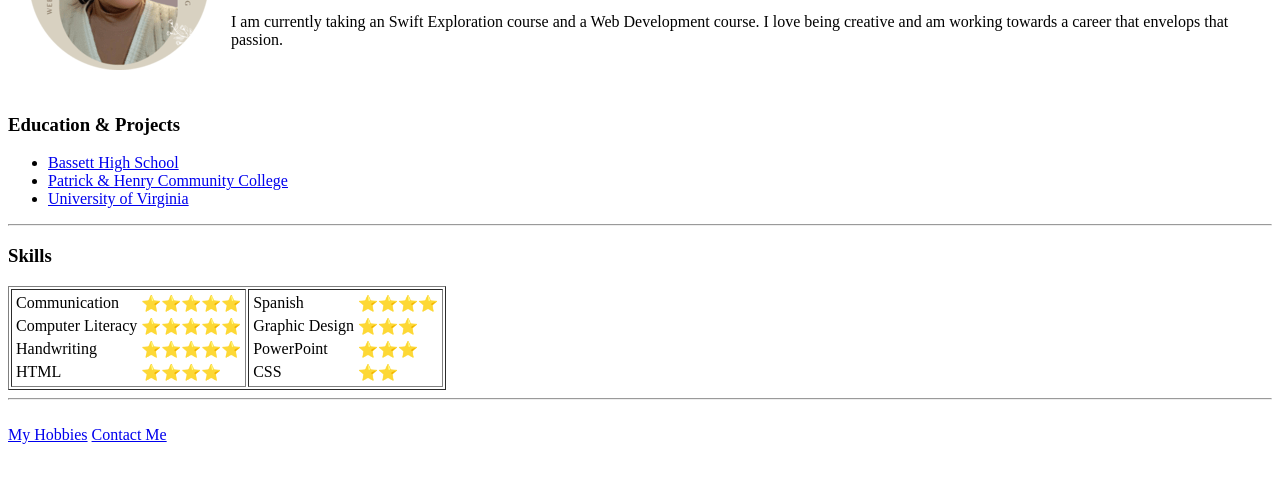
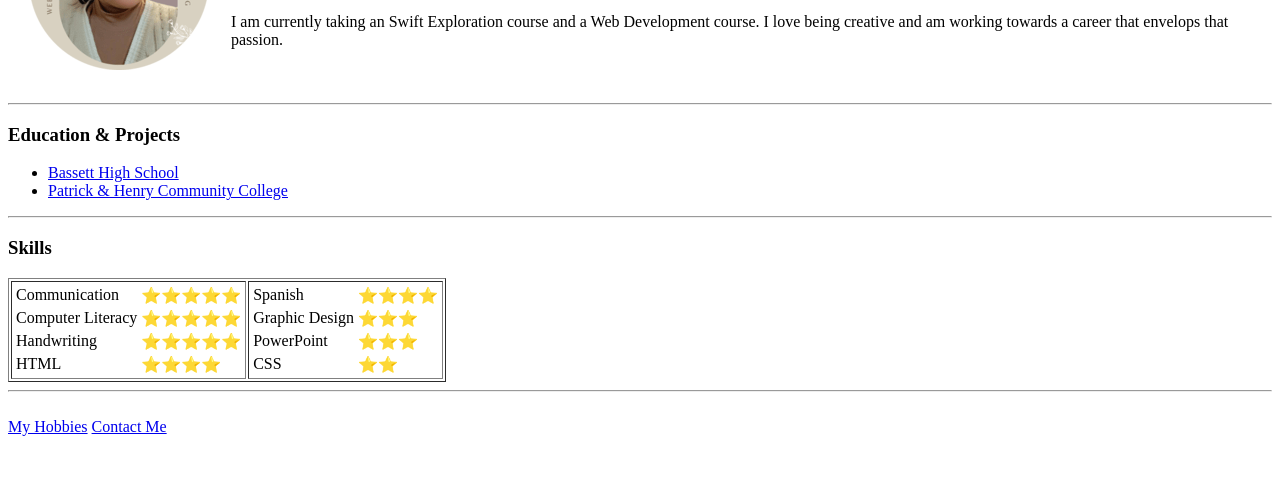
Before and after one commit to jmurillo20/cv, a plain HTML site: page index.html in a window 1280 px wide. Shown: the part 139-622 px from the top of the page. Drawn offline with Linux system fonts and the light colour scheme.

Commit message:
Add <hr> segment

```diff
--- a/index.html
+++ b/index.html
@@ -13,12 +13,11 @@
                     <p>I am currently taking an Swift Exploration course and a Web Development course. I love being creative and am working towards a career that envelops that passion.</p></td>
             </tr>
         </table>
-
+        <hr>
         <h3>Education & Projects</h3>
         <ul>
             <li><a href="https://www.henry.k12.va.us/bassett/">Bassett High School</a></li>
             <li><a href="https://www.patrickhenry.edu/homepage.php">Patrick & Henry Community College</a></li>
-            <li><a href="https://www.virginia.edu/">University of Virginia</a></li>
         </ul>
         <hr>
         <h3>Skills</h3>
```
